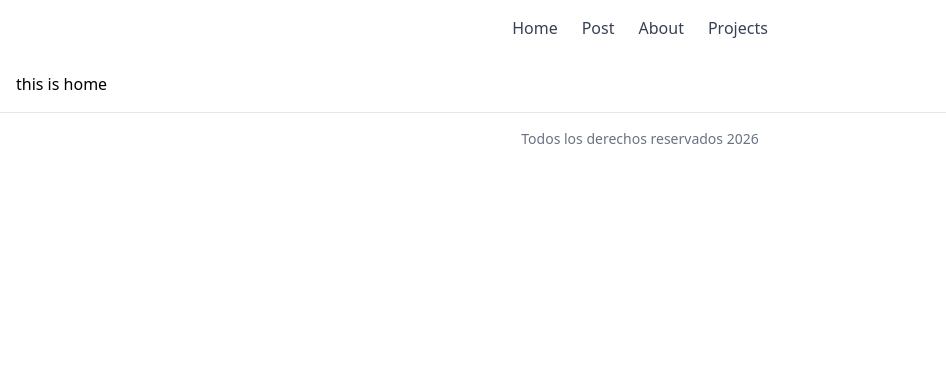
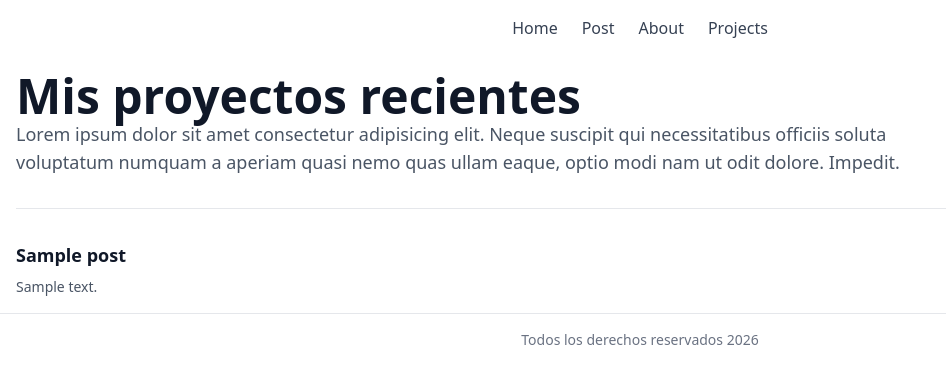
Before and after one commit to jeffersonmejia/3p-web-php, a PHP site: page / in a window 1280 px wide. Shown: the top 384 px of the page, without its empty margins (0-946 px from the left). Run offline with PHP 8.4, Linux system fonts and the light colour scheme; tables that the repository leaves empty or names only in its code hold one stand-in row (values such as "Sample post").

Commit message:
feat: add posts at home

```diff
--- a/src/app/controller/home.php
+++ b/src/app/controller/home.php
@@ -1,3 +1,17 @@
 <?php
 $title = 'Home';
+
+$dsn = "mysql:host=db;dbname=web_php;charset=utf8mb4";
+
+try {
+	$pdo = new PDO($dsn, 'db', 'db', [
+		PDO::ATTR_ERRMODE => PDO::ERRMODE_EXCEPTION
+	]);
+
+	$posts = $pdo->query("SELECT * FROM posts ORDER BY id DESC LIMIT 6")
+		->fetchAll(PDO::FETCH_ASSOC);
+} catch (PDOException $e) {
+	die("Error de conexión: " . $e->getMessage());
+}
+
 require __DIR__ . '/../../resources/home.template.php';
--- a/src/resources/home.template.php
+++ b/src/resources/home.template.php
@@ -2,7 +2,38 @@
 require __DIR__ . '/partials/header.php';
 ?>
 
-<h1>this is home</h1>
+<div class="border-b border-gray-200 pb-8 mb-8">
+	<h2 class="text-4xl font-semibold text-gray-900 sm:text-5xl">Mis proyectos recientes</h2>
+
+	<p class="text-lg text-gray-600 w-full max-w-4xl">
+		Lorem ipsum dolor sit amet consectetur adipisicing elit. Neque suscipit qui necessitatibus officiis soluta voluptatum numquam a aperiam quasi nemo quas ullam eaque, optio modi nam ut odit dolore. Impedit.
+	</p>
+</div>
+
+<div class="grid grid-cols-1 lg:grid-cols-3 gap-x-8 gap-y-16">
+
+	<!-- foreach -->
+
+	<?php foreach ($posts as $post): ?>
+
+		<article>
+			<h3 class="text-lg font-semibold text-gray-900 hover:text-gray-600">
+				<a href="#" target="_blank" rel="noopener noreferrer">
+					<?= $post['title'] ?>
+				</a>
+			</h3>
+
+			<p class="mt-2 text-sm text-gray-600">
+
+				<?= $post['content'] ?>
+
+			</p>
+		</article>
+
+	<?php endforeach; ?>
+	<!-- endforeach -->
+
+</div>
 <?php
 require __DIR__ . '/partials/footer.php';
 ?>
```
